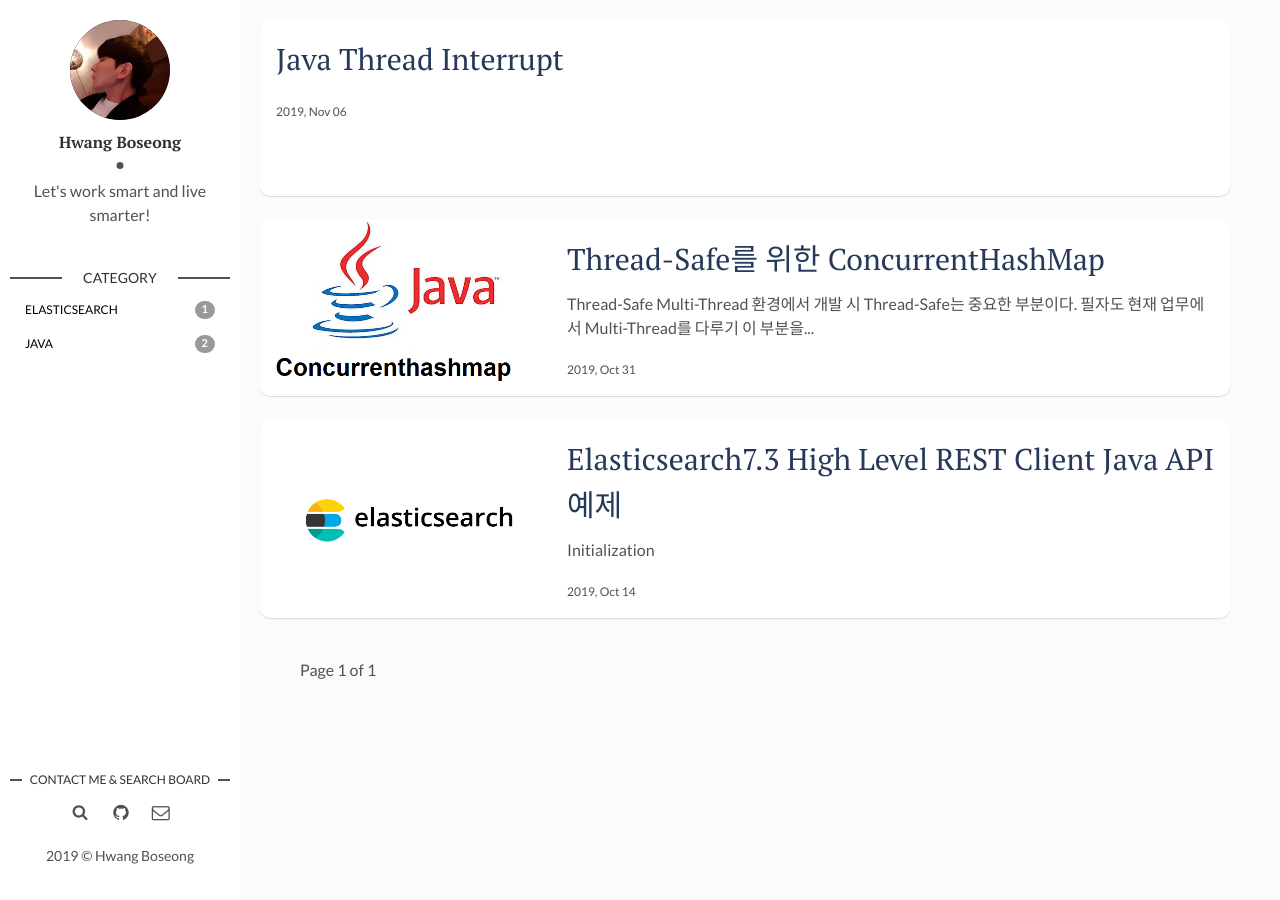
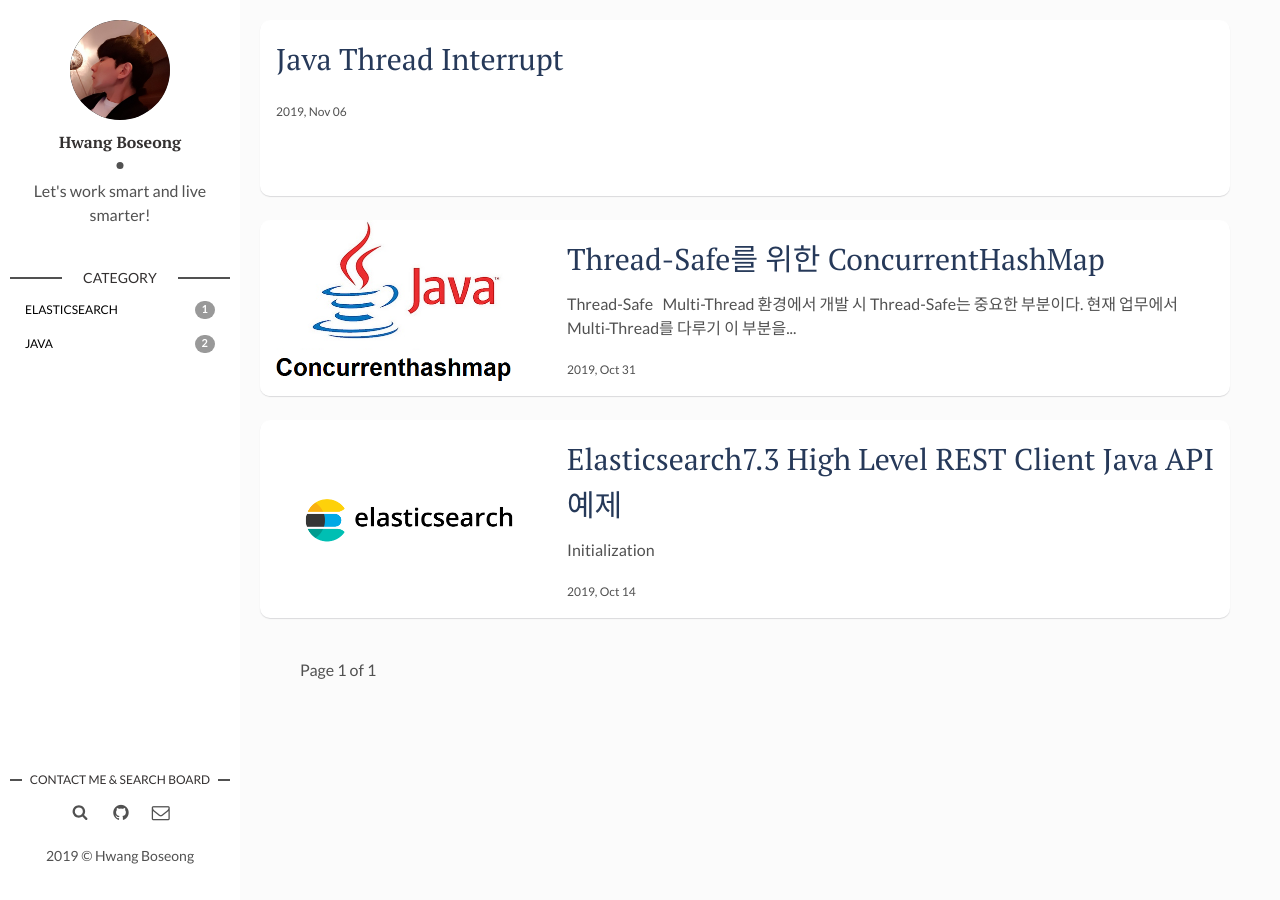
Before and after one commit to hboseong/hboseong.github.io, a Jekyll site: the page built from index.html, in a window 1280 px wide. Built offline with Jekyll 4.4.1, drawn with Linux system fonts in a browser that asks for light colours; nearby versions of some CDN libraries; the list of posts is cut into pages by our own code.

Commit message:
update content

```diff
--- a/_posts/2019-10-31-Java-ConcurrentHashMap.md
+++ b/_posts/2019-10-31-Java-ConcurrentHashMap.md
@@ -8,9 +8,8 @@ img: concurrenthashmap.png
 ---
 
 # Thread-Safe
-   Multi-Thread 환경에서 개발 시 Thread-Safe는 중요한 부분이다. 필자도 현재 업무에서 Multi-Thread를 다루기 이 부분을 정리하고자 한다.
-
-  Thread-Safe란, 동기화(Synchronize)라고 표현하기도 하며 어떠한 Class의 인스턴스가 여러개의 Thread에서 동시 참조되고 해당 객체에 Operation 이 발생해도 정합성을 유지해줄때 보통 우리는 Thread-Safe 하다 라고 표현한다.
+&nbsp; Multi-Thread 환경에서 개발 시 Thread-Safe는 중요한 부분이다. 현재 업무에서 Multi-Thread를 다루기 이 부분을 정리하고자 한다.</br>
+&nbsp; Thread-Safe란, 동기화(Synchronize)라고 표현하기도 하며 어떠한 Class의 인스턴스가 여러개의 Thread에서 동시 참조되고 해당 객체에 Operation 이 발생해도 정합성을 유지해줄때 보통 우리는 Thread-Safe 하다 라고 표현한다.
 
 # ConcurrentHashMap
 
```
